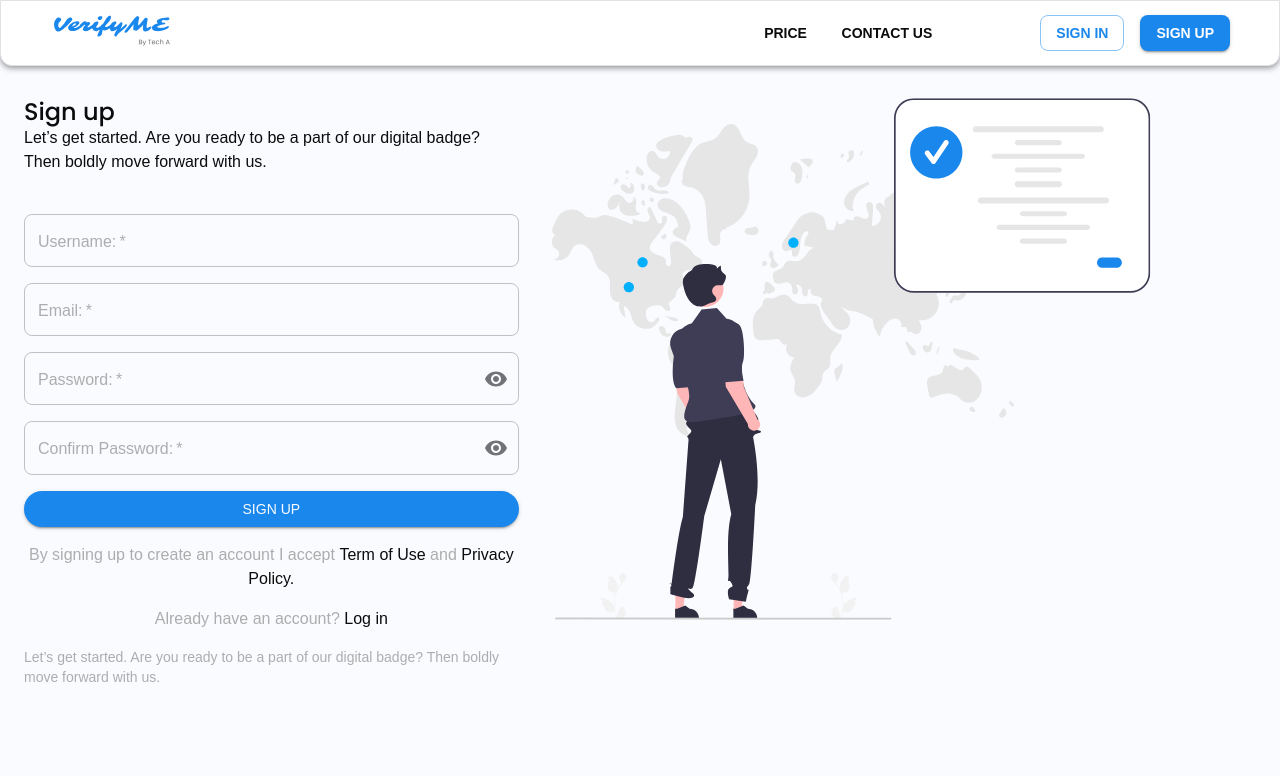
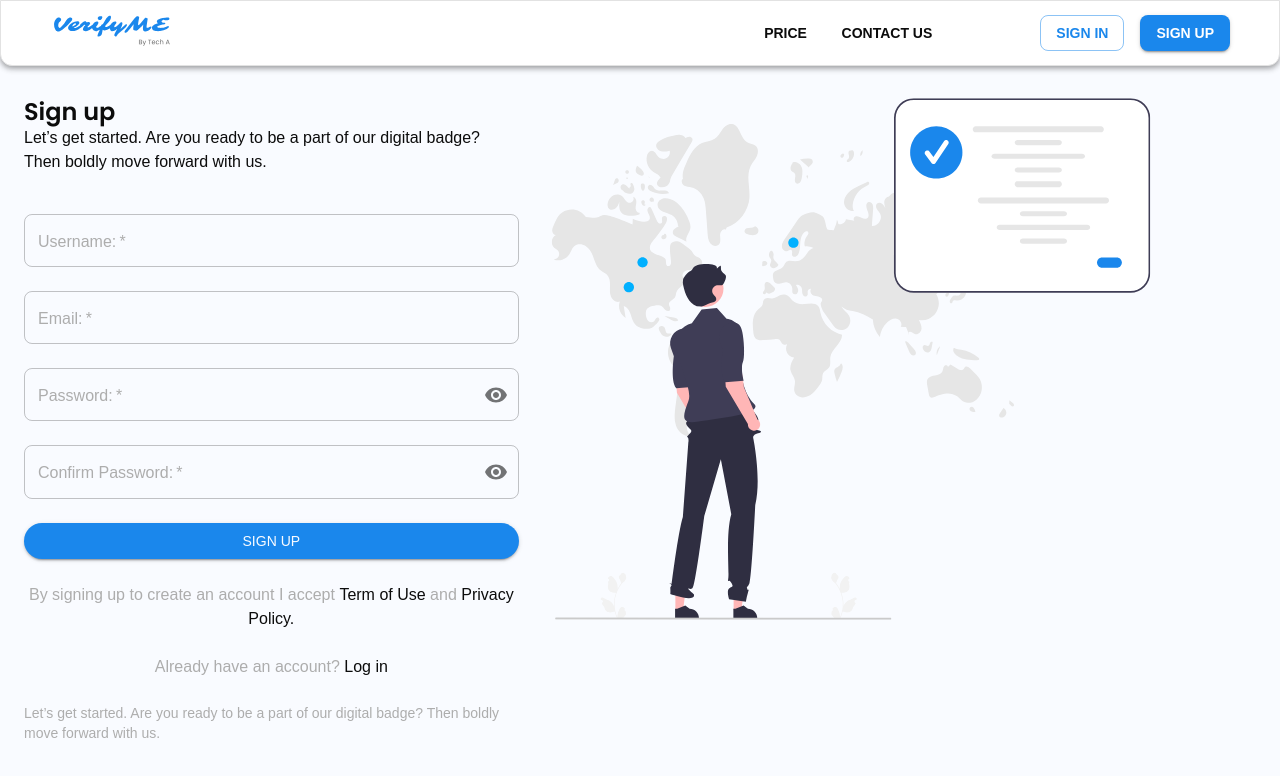
Before and after one commit to lyDiyamong/ratifyme-frontend, a React (Vite) app: page /signup in a window 1280 px wide. Shown: the top 776 px of the page. Built offline with nearby package versions, Linux system fonts and the light colour scheme.

Commit message:
add(14-signup) :- add comment - change margin gap

```diff
--- a/src/pages/auth/SignupPage.jsx
+++ b/src/pages/auth/SignupPage.jsx
@@ -32,7 +32,7 @@ function SignupPage() {
                         <Typography
                             sx={{
                                 fontSize: theme.typography.h3,
-                                fontWeight: theme.typography.fontWeightMedium,
+                                fontWeight: theme.fontWeight.bold,
                             }}
                         >
                             Sign up
@@ -48,7 +48,7 @@ function SignupPage() {
                         onSubmit={handleSubmit(onSubmit)}
                         display="flex"
                         flexDirection="column"
-                        gap={2}
+                        gap={3}
                         noValidate // Reset to default
                     >
                         <FormInput
@@ -147,6 +147,7 @@ function SignupPage() {
                 </Grid>
                 {/* End Signup section */}
 
+                {/* Image Container */}
                 <Grid item xs={12} md={7} order={{ xs: 1, md: 2 }}>
                     <Box
                         component="img"
```
